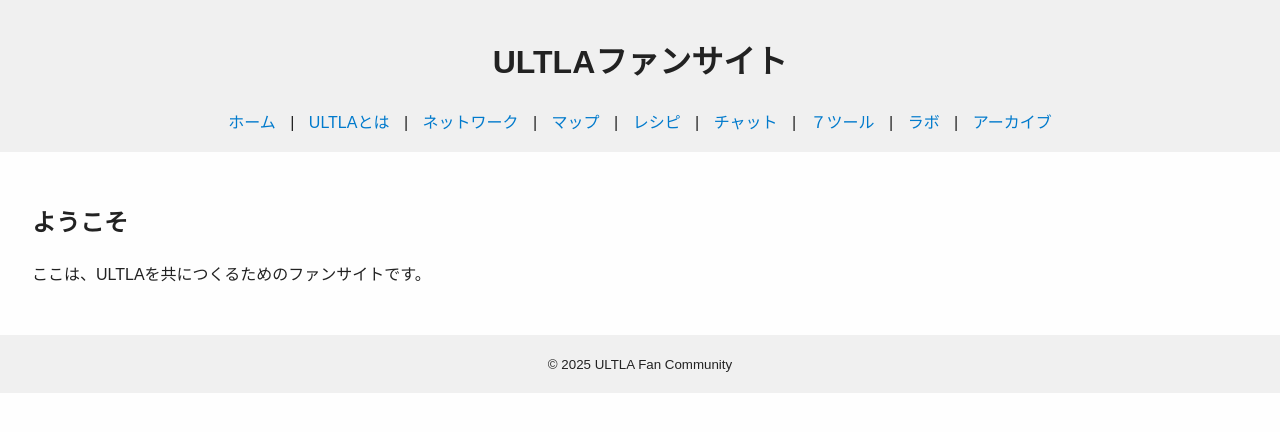
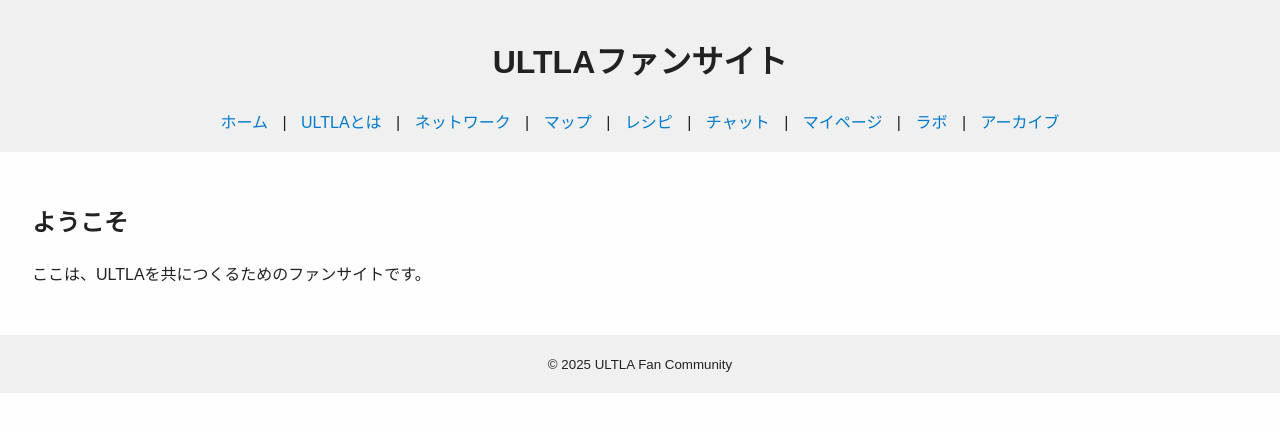
Before and after one commit to 100mensoul/ultla-fansite, a plain HTML site: page index.html in a window 1280 px wide. Drawn offline with Linux system fonts and the light colour scheme.

Commit message:
Update index.html

```diff
--- a/index.html
+++ b/index.html
@@ -16,7 +16,7 @@
     <a href="map.html">マップ</a> |
     <a href="recipe.html">レシピ</a> |
     <a href="chat.html">チャット</a> |
-    <a href="tools.html">７ツール</a> |
+    <a href="mypage.html">マイページ</a> |
     <a href="lab.html">ラボ</a> |
     <a href="archive.html">アーカイブ</a>
     </nav>
```
